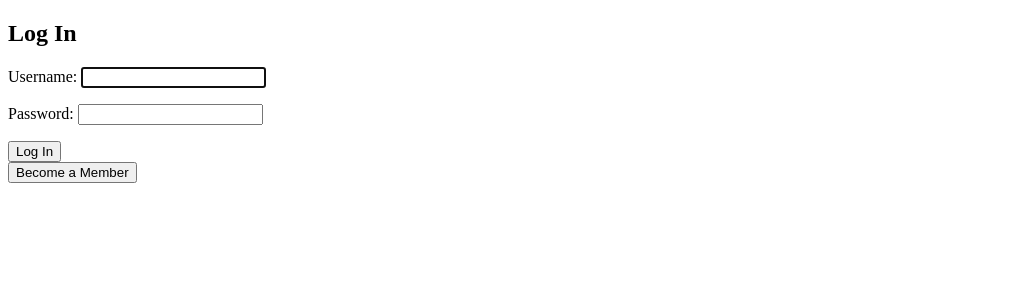
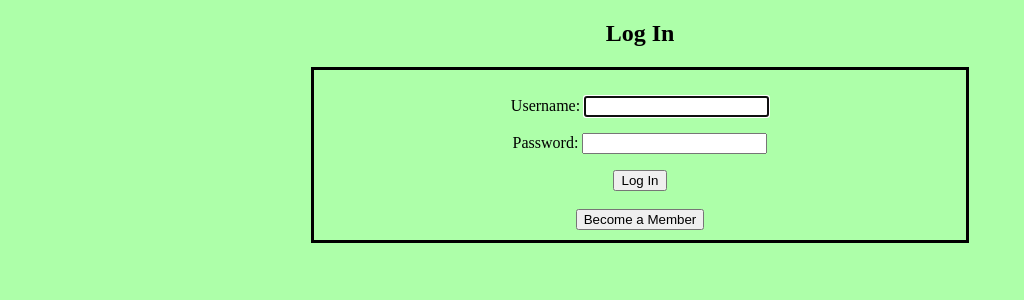
Before and after one commit to avasdowney/wigeon_tennis_club, a Django app: page /login/ in a window 1280 px wide. Shown: the top 300 px of the page, without its empty margins (0-1024 px from the left). Run offline with Django 4.2, Linux system fonts and the light colour scheme.

Commit message:
added css styling to login

```diff
--- a/templates/registration/login.html
+++ b/templates/registration/login.html
@@ -4,11 +4,29 @@
 {% block title %}Login{% endblock %}
 
 {% block content %}
+<style>
+  body {
+    background-color: #adffa9;
+  }
+  h2 {
+    text-align: center;
+  }
+  div {
+    text-align: center;
+    margin: auto;
+    width: 50%;
+    border: 3px solid black;
+    padding: 10px;
+  }
+</style>
 <h2>Log In</h2>
+<div>
   <form method="post">
     {% csrf_token %}
     {{ form.as_p }}
     <button type="submit">Log In</button>
   </form>
+  <br>
   <button onclick="location.href='/members/'"> Become a Member </button>
+</div>
 {% endblock %}
```
Also changed, not shown: courts/migrations/0001_initial.py (added), members/migrations/0005_alter_createmember_email_address.py (added). Lines whose indentation alone changed are shown as unchanged.
